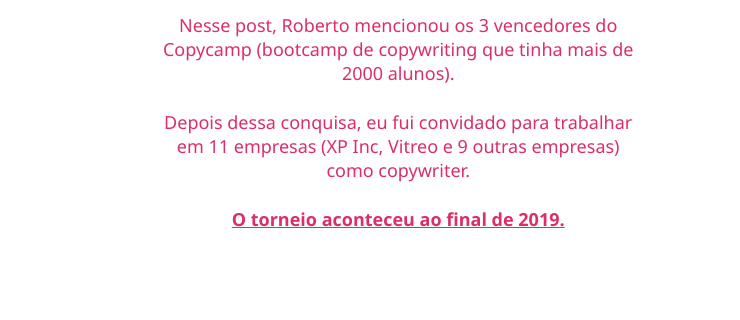
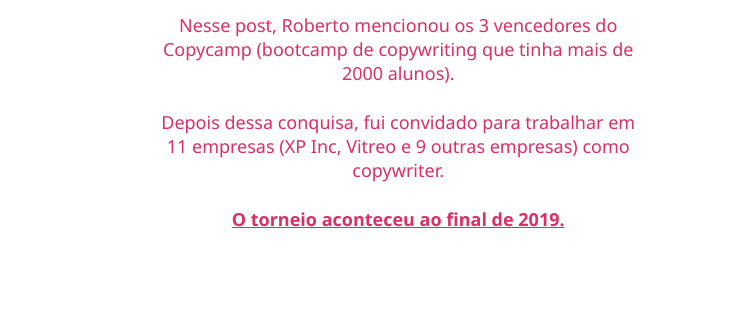
Before and after one commit to ClaudioFerreira1/empiricus-pt, a plain HTML site: page index.html in a window 1280 px wide. Shown: the part 352-672 px from the top of the page, 540-1280 px from the left. Drawn offline with Linux system fonts and the light colour scheme.

Commit message:
small correction

```diff
--- a/index.html
+++ b/index.html
@@ -17,7 +17,7 @@
     <h2>Nesse post, Roberto mencionou os 3 vencedores do Copycamp (bootcamp de copywriting que tinha mais de 2000
       alunos).
     </h2>
-    <h2>Depois dessa conquisa, eu fui convidado para trabalhar em 11 empresas (XP Inc, Vitreo e 9 outras empresas) como
+    <h2>Depois dessa conquisa, fui convidado para trabalhar em 11 empresas (XP Inc, Vitreo e 9 outras empresas) como
       copywriter.</h2>
     <h2>O torneio aconteceu ao final de 2019.</h2>
   </div>
```
